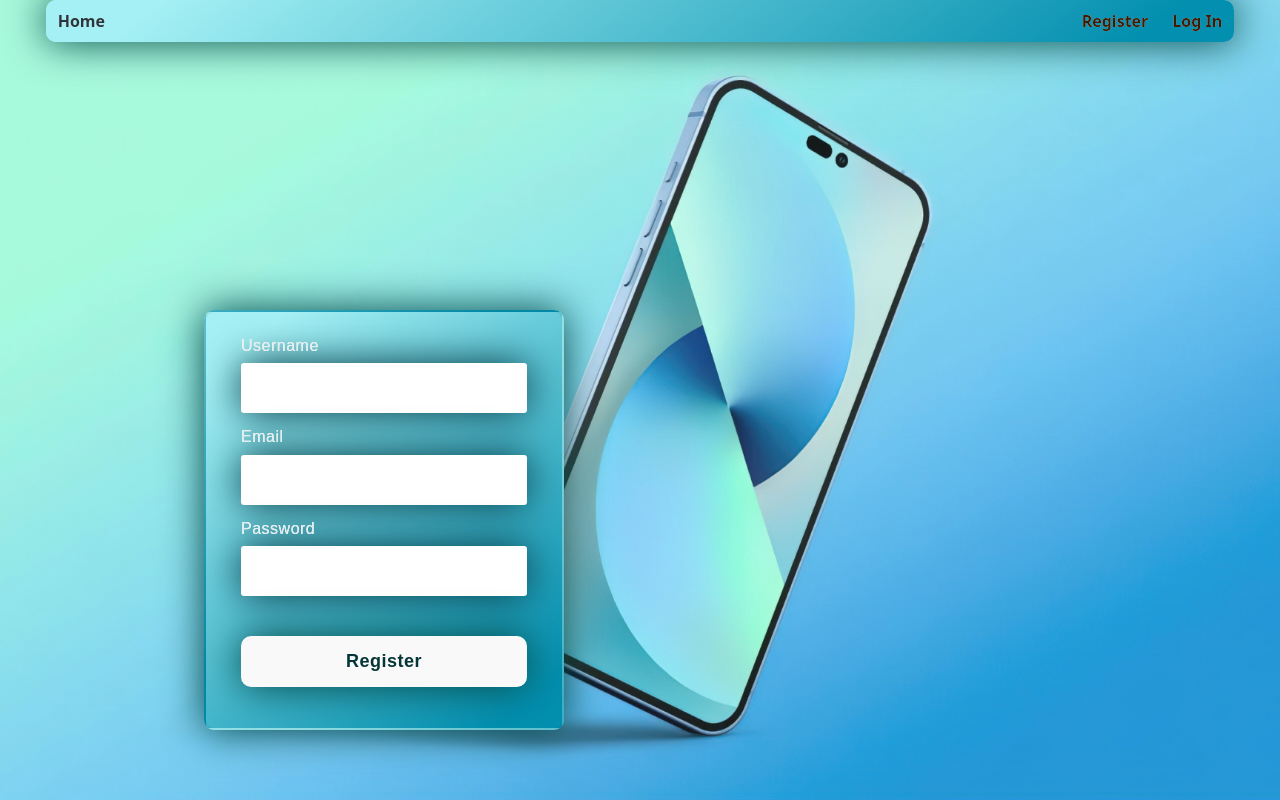
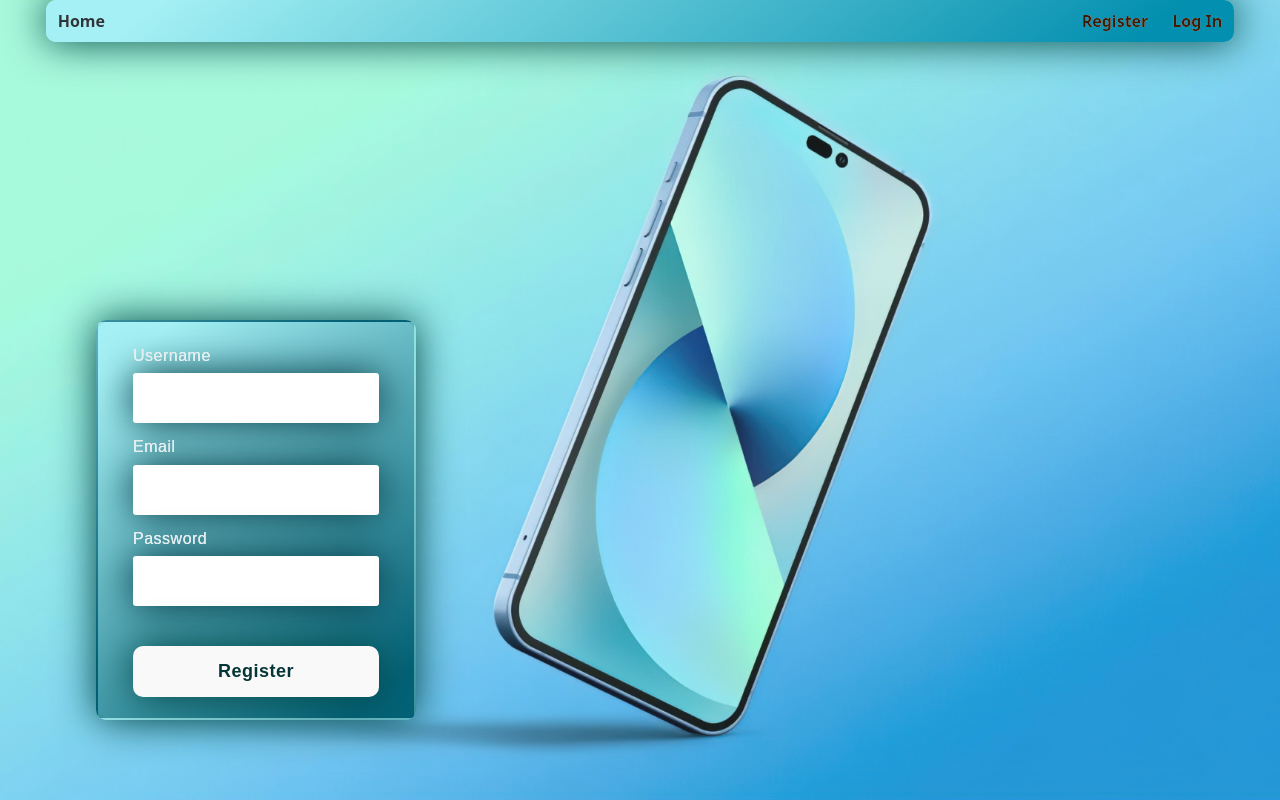
Before and after one commit to Masenko2604/goit-react-hw-08, a React (Vite) app: page /register in a window 1280 px wide. Built offline with nearby package versions, Linux system fonts and the light colour scheme.

Commit message:
Update RegisterForm.module.css

```diff
--- a/src/components/RegisterForm/RegisterForm.module.css
+++ b/src/components/RegisterForm/RegisterForm.module.css
@@ -94,17 +94,16 @@
 @media only screen and (min-width: 767.98px) {
   .form {
 
-    height: 420px;
-    width: 360px;
+    height: 400px;
+    width: 320px;
     position: absolute;
     transform: translate(-50%, -50%);
     top: 60%;
-    left: 30%;
+    left: 20%;
     border-radius: 10px;
     backdrop-filter: blur(10px);
-    box-shadow: 0 0 40px #02474e;
     padding: 10px 35px;
-    background: linear-gradient(141.22deg, #a4f0f4 9.4%, #038faf 91.91%);
+    background: linear-gradient(141.22deg, #a4f0f4 9.4%, #046277 91.91%);
     text-shadow: 0 0.4px 0.4px #fff;
     box-shadow: 0 0 40px rgb(2, 70, 69);
   }
```
